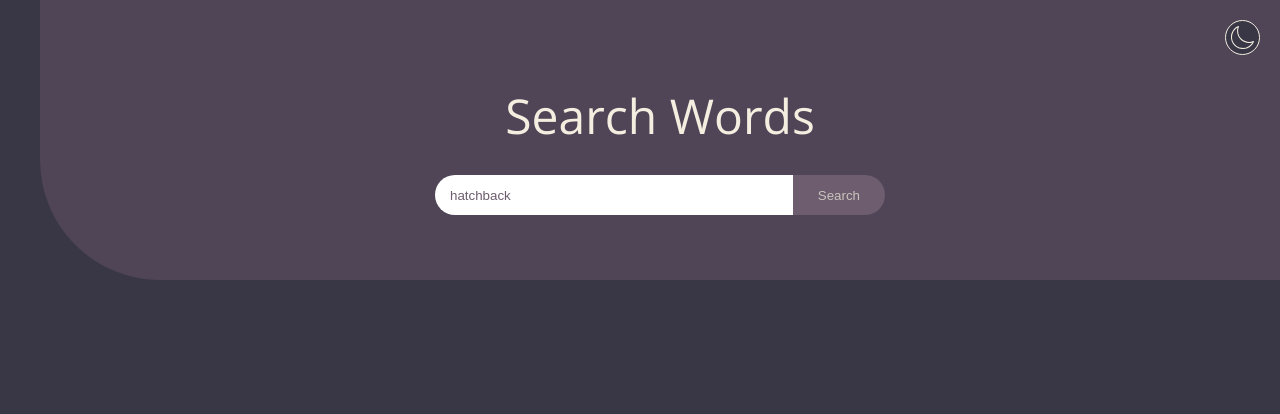
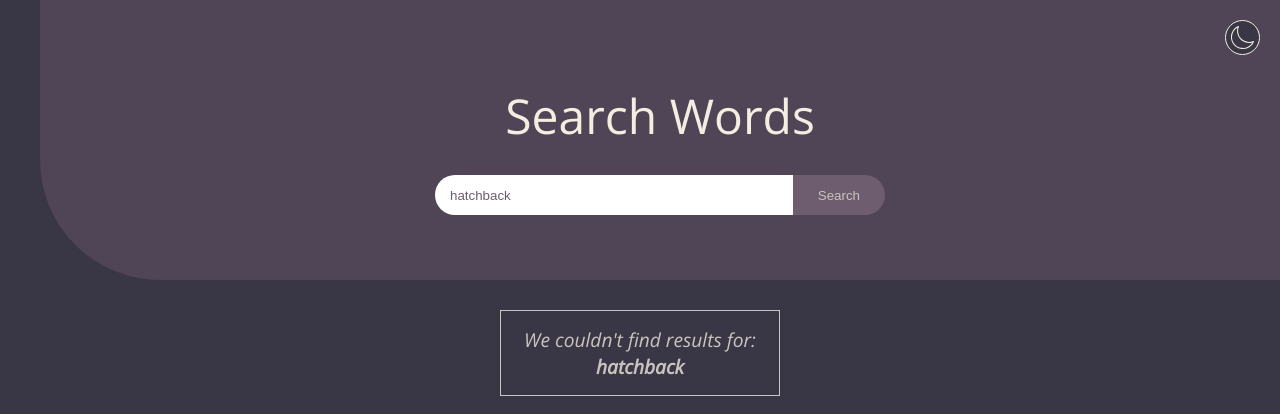
Before and after one commit to gnunez-dev/search-words, a React (Create React App) app: page / in a window 1280 px wide. Shown: the top 414 px of the page. Built offline with nearby package versions, Linux system fonts and the light colour scheme; no server answers; the database is empty.

Commit message:
added NoFound

```diff
--- a/src/components/templates/HomePage/index.tsx
+++ b/src/components/templates/HomePage/index.tsx
@@ -44,8 +44,15 @@ const HomePage = () => {
     <SearchContext.Provider value={contextValue}>
       <style.Main>
         <Header/>
-        { dataSearch &&
-          <Result {...dataSearch} /> }
+        { (input && dataSearch) ?
+          <Result {...dataSearch} />
+          :
+          <style.NoFound>
+            {`We couldn't find results for:`}
+            <br/>
+            <strong>{input}</strong>
+          </style.NoFound>
+        }
       </style.Main>
     </SearchContext.Provider>
   )
--- a/src/components/templates/HomePage/style.ts
+++ b/src/components/templates/HomePage/style.ts
@@ -7,3 +7,14 @@ export const Main = styled.main`
   align-items: center;
   gap: 30px;
 `
+export const NoFound = styled.h3`
+  width: 90%;
+  max-width: 280px;
+  color: ${p => p.theme.subtitle};
+  font-size: 1.2rem;
+  text-align: center;
+  font-style: italic;
+  font-weight: 300;
+  border: 1px solid ${p => p.theme.subtitle};
+  padding: 15px;
+`
```
